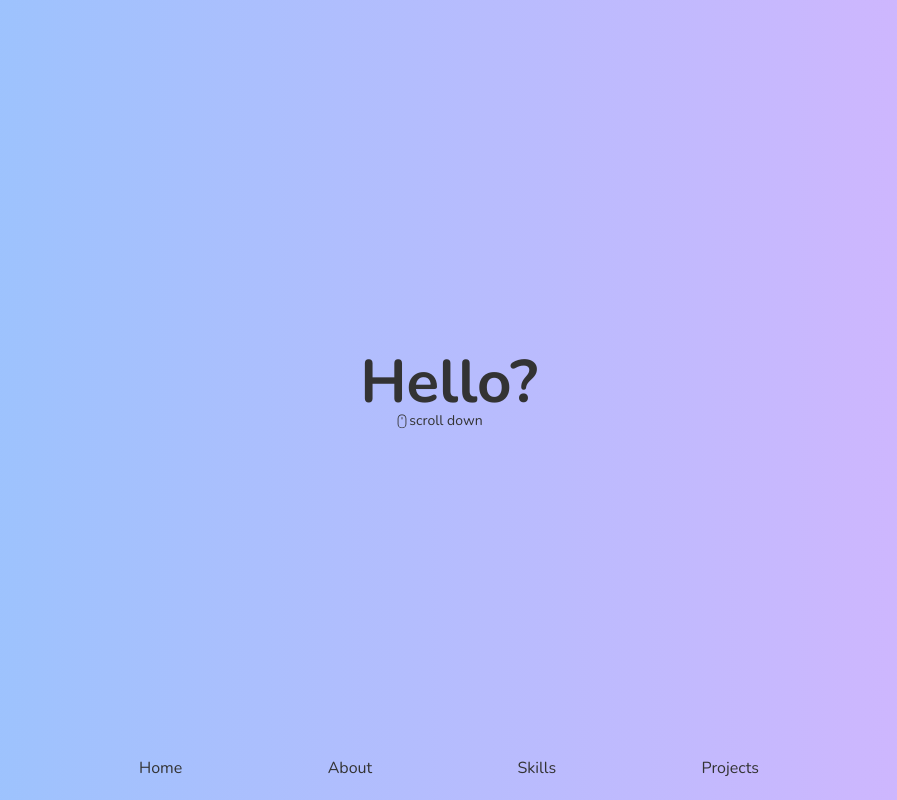
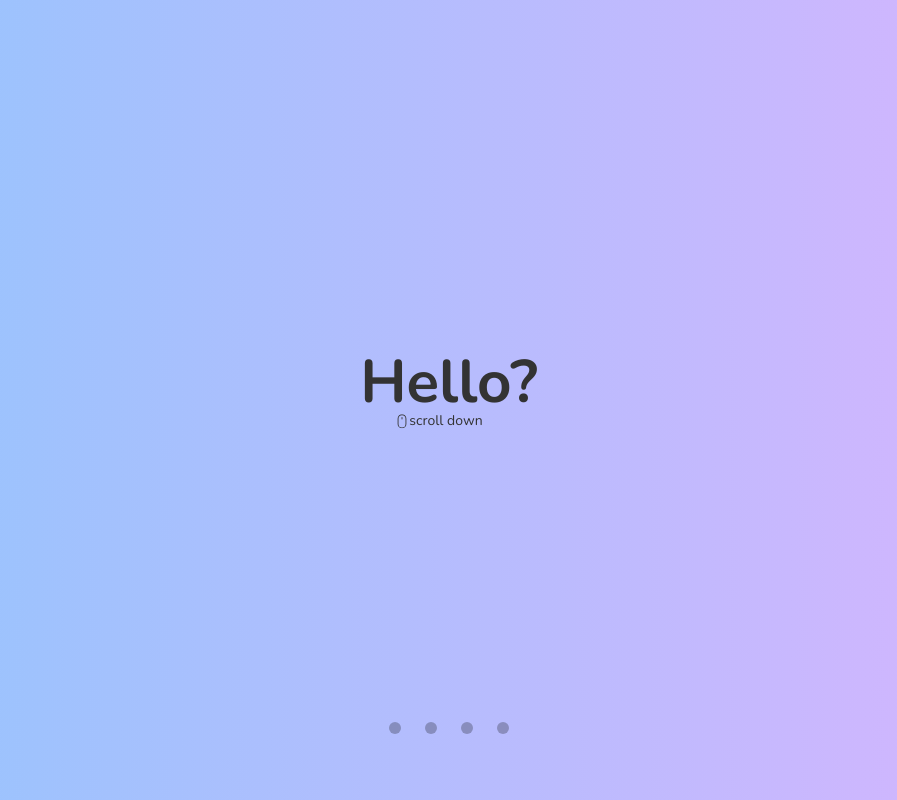
Before and after one commit to Mercelory/portfolio, a React (Create React App) app: page / in a window 1280 px wide. Shown: the whole page, without its empty margins (191-1088 px from the left). Built offline with nearby package versions, Linux system fonts and the light colour scheme; the HTML template or start-up script is replaced by a standard one.

Commit message:
navbar change

```diff
--- a/package.json
+++ b/package.json
@@ -4,6 +4,7 @@
   "homepage": "https://mercelory.github.io/portfolio",
   "private": true,
   "dependencies": {
+    "@fullpage/react-fullpage": "^0.1.32",
     "@testing-library/jest-dom": "^5.16.5",
     "@testing-library/react": "^13.4.0",
     "@testing-library/user-event": "^13.5.0",
@@ -12,11 +13,10 @@
     "match-sorter": "^6.3.1",
     "react": "^18.2.0",
     "react-dom": "^18.2.0",
-    "react-hide-on-scroll": "^1.1.4",
     "react-icons": "^4.7.1",
     "react-router-dom": "^6.8.1",
     "react-scripts": "5.0.1",
-    "react-scroll-parallax": "^3.3.2",
+    "react-use-scroll-snap": "^0.0.4",
     "sort-by": "^1.2.0",
     "web-vitals": "^2.1.4"
   },
--- a/src/App.js
+++ b/src/App.js
@@ -16,9 +16,6 @@ import {BsMouse,BsMicrosoft,BsX} from 'react-icons/bs'
 import CV from './CV.pdf'
 import { motion } from "framer-motion"
 import React,{useRef, useState} from 'react'
-import { ParallaxProvider,Parallax,ParallaxBanner,useParallax } from 'react-scroll-parallax'
-import { HideScroll,HideBetween,HideDuring } from 'react-hide-on-scroll'
-
 
 function App() {
   const scrollRef = useRef(null)
@@ -61,7 +58,7 @@ function App() {
     <motion.section
     initial='hidden'
     whileInView='visible'>
-          <div className=' snap-mandatory snap-y bg-fixed scroll-smooth w-full m-auto box-border h-screen overflow-hidden overflow-y-scroll bg-gradient-to-r from-blue-300 to-purple-300'>
+          <div className='snap-start snap-mandatory snap-y scroll-smooth w-full m-auto box-border h-screen overflow-hidden overflow-y-scroll bg-gradient-to-r from-blue-300 to-purple-300 bg-cover bg-center bg-fixed'>
       <motion.div  custom={1} variants={textAnimation} id = "Home" className=' flex justify-center items-center h-screen snap-start'>
         <div  className='flex flex-col text-center h-24 overflow-hidden'>
         <h1 speed={-10} className='text-6xl font-bold'>Hello?</h1>
@@ -70,7 +67,7 @@ function App() {
       </motion.div>
 
       <motion.div custom={2} variants={textAnimation}>
-      <div  id = "About" className='flex flex-col justify-center items-center h-screen snap-start'>
+      <div  id = "About" className='flex flex-col justify-center items-center h-screen snap-always snap-start'>
         <div className='contacts flex justify-center items-center'>
           <div className={style.CV}>
             <a href ={CV} download target="_blank" className='text-4xl font-bold'>CV</a>
@@ -132,24 +129,25 @@ function App() {
         </motion.div>
         </div>
     <motion.div custom={2} variants={textAnimation} className='footer fixed inset-x-0 bottom-0 p-5 m-auto items-center justify-center flex'>
-      <div className='md:hidden'>
-      <button onClick={()=>toggleTab(1)}  className={toggleState === 1  ? 'hidden' : null}><BsMicrosoft className='h-8 w-8 fill-blue-500'/></button></div>
-    <div className={toggleState===1 ? 'footer-elements flex justify-between items-center font-bold shadow-lg shadow-zinc-500/50 rounded-3xl px-3 absolute bottom-12 h-12 w-[80%] flex-wrap' : 'hidden md:flex md:justify-between md:w-1/2'}>
-      <motion.button custom={3} variants={textAnimation} className='' onClick={handleClickScrollToHome}>
-        Home
+    <div className='footer-elements flex justify-between items-center font-bold px-3 absolute bottom-12 h-12 w-36 flex-wrap'>
+      <motion.button
+       custom={3}
+        variants={textAnimation}
+         className=''
+          onClick={handleClickScrollToHome}>
+        <div className='w-3 h-3 rounded-full bg-black/25 ease-in-out duration-300 active:bg-black/75 active:scale-[2] hover:scale-[2] hover:bg-black/75'/>
       </motion.button>
       <motion.button custom={4} variants={textAnimation} className='footer-element' onClick={handleClickScrollToAbout}>
-        About
+      <div className='w-3 h-3 rounded-full bg-black/25 ease-in-out duration-300 active:bg-black/75 active:scale-[2] hover:scale-[2] hover:bg-black/75'/>
       </motion.button>
       <motion.button custom={5} variants={textAnimation} className='footer-element'onClick={handleClickScrollToSkills}>
-        Skills
+      <div className='w-3 h-3 rounded-full bg-black/25  ease-in-out duration-300 active:bg-black/75 active:scale-[2] hover:scale-[2] hover:bg-black/75'/>
       </motion.button>
       <motion.button custom={6} variants={textAnimation} className='footer-element'onClick={handleClickScrollToProjects}>
-        Projects
+      <div className='w-3 h-3 rounded-full bg-black/25 ease-in-out duration-300 active:bg-black/75 active:scale-[2] hover:scale-[2] hover:bg-black/75'/>
       </motion.button>
 
     </div>
-    {toggleState === 1 ? <motion.button variant={textAnimation} custom = {3 } onClick={() => toggleTab(0)}><BsX  className='w-12 h-12 translate-y-4 fill-blue-500'/></motion.button> : null}
   </motion.div>
 
   </motion.section>
```
Also changed, not shown: 1 other file (tests, documents, lock files or other folders).
